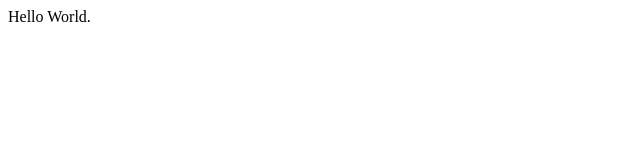
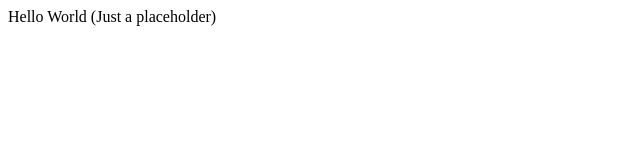
Before and after one commit to jchoi598/assignment2, a website: page public/index.html in a window 1280 px wide. Shown: the whole page, without its empty margins (0-640 px from the left). Drawn offline with Linux system fonts and the light colour scheme.

Commit message:
Update index.html

```diff
--- a/public/index.html
+++ b/public/index.html
@@ -5,6 +5,6 @@
     <title>INST377 Assignment 2</title>
 </head>
 <body>
-    Hello World.
+    Hello World (Just a placeholder)
 </body>
 </html>
```
